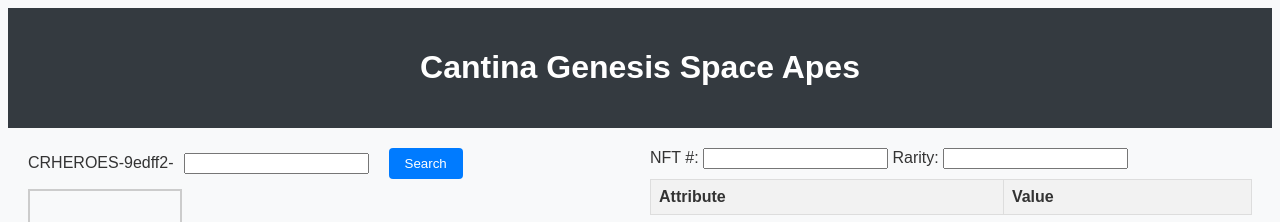
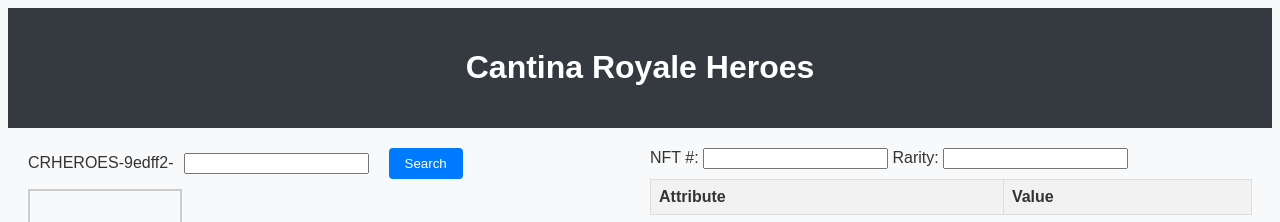
Before and after one commit to djaghah/cr, a plain HTML site: page CRHEROES-9edff2.html in a window 1280 px wide. Shown: the top 222 px of the page. Drawn offline with Linux system fonts and the light colour scheme.

Commit message:
Update CRHEROES-9edff2.html

```diff
--- a/CRHEROES-9edff2.html
+++ b/CRHEROES-9edff2.html
@@ -46,7 +46,7 @@
 </head>
 <body>
     <header>
-        <h1 id="header-text">Cantina Genesis Space Apes</h1>
+        <h1 id="header-text">Cantina Royale Heroes</h1>
     </header>
     <main>
 
```
